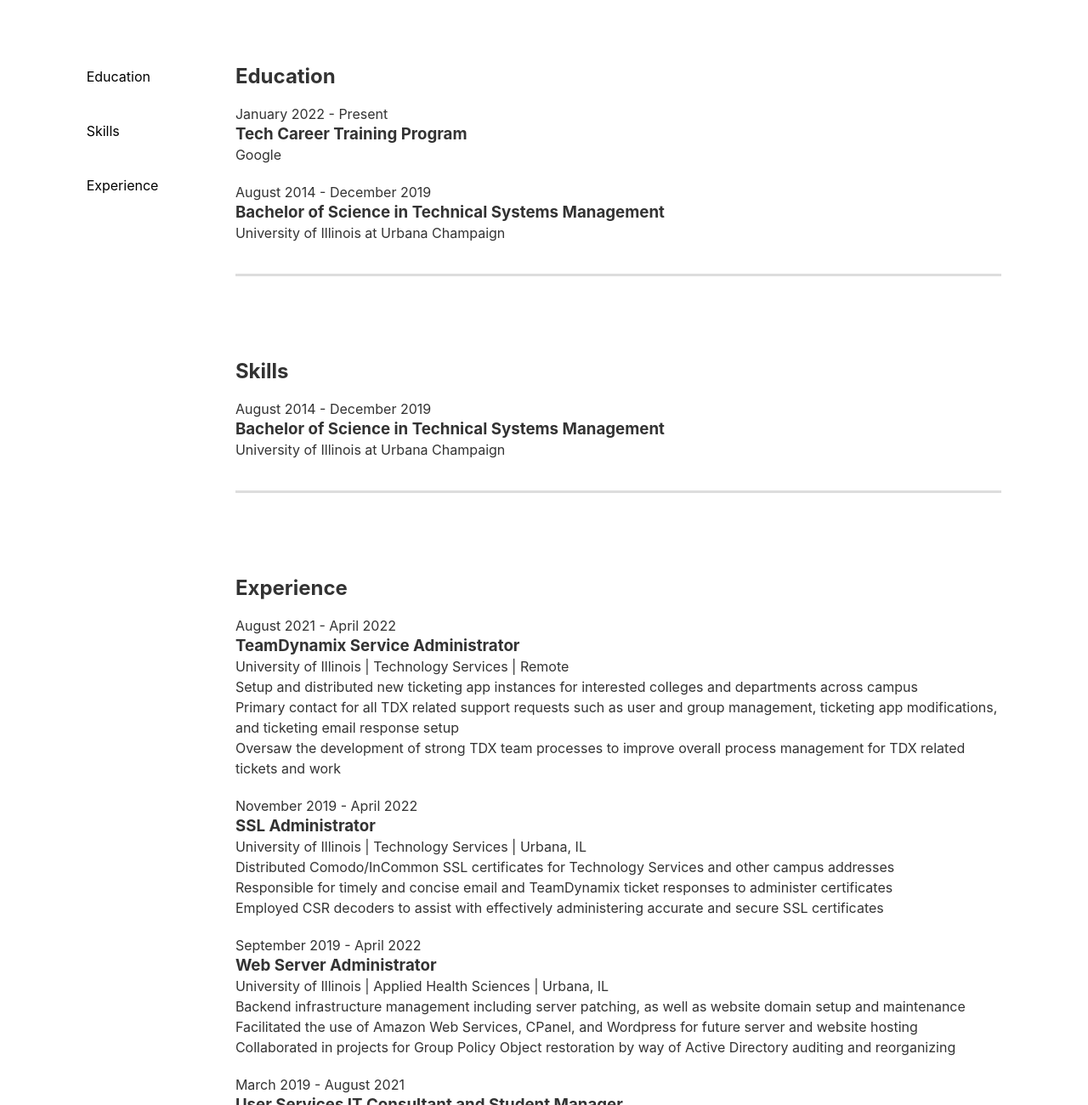
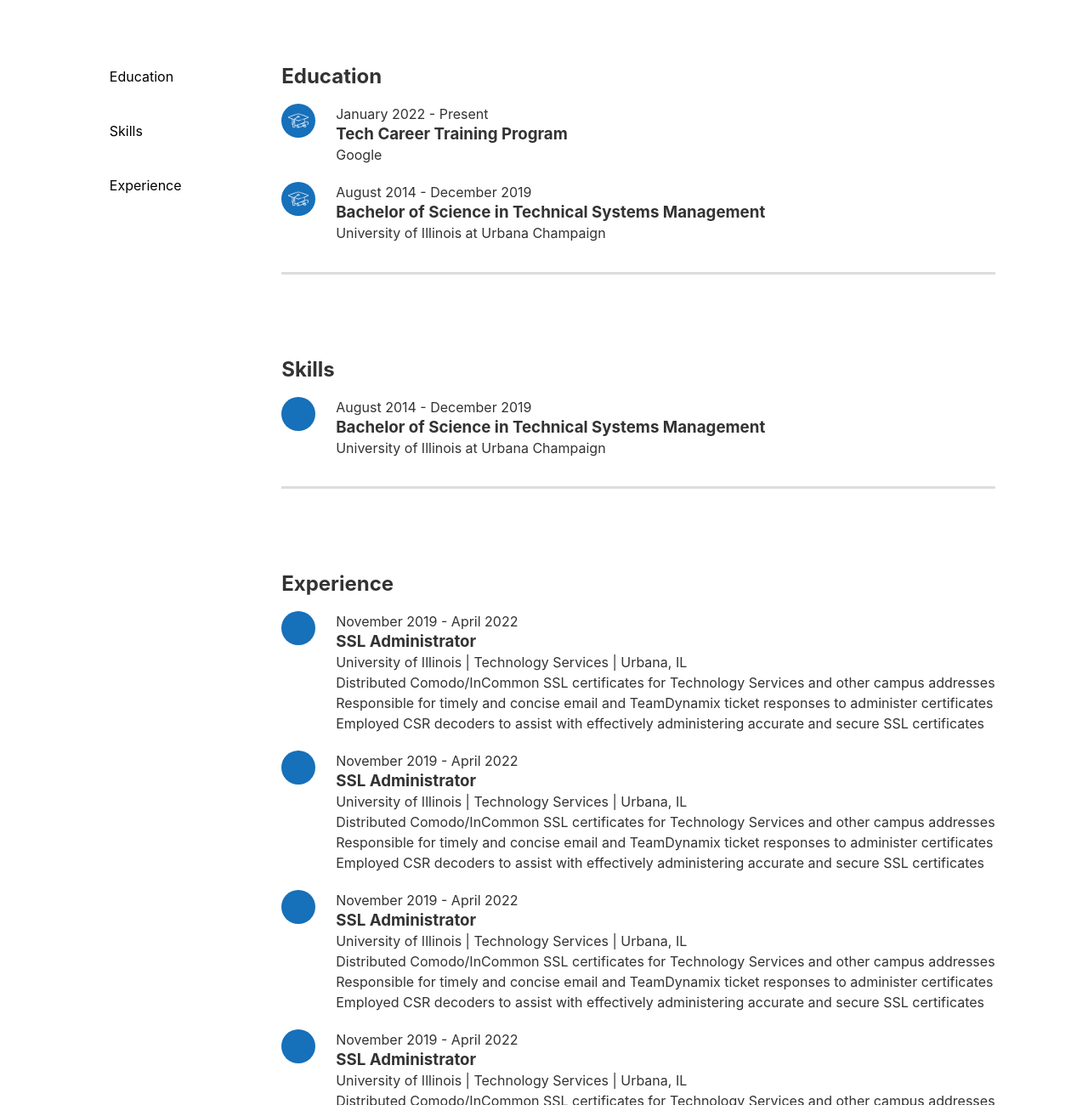
Before and after one commit to mqwebst2/TEP-Project, a website built with Vite: page index.html in a window 1280 px wide. Shown: the part 3859-5159 px from the top of the page at 85% size. Built offline with nearby package versions, Linux system fonts and the light colour scheme.

Commit message:
new icons added

```diff
--- a/index.html
+++ b/index.html
@@ -117,7 +117,7 @@
                   <timeline-item
                     date="'10"
                     image="./new-city-2.jpg"
-                    title="How Communication Is Born (Change Later)"
+                    title="Born To Communicate"
                     paragraph="Graduating as the Salutatorian of my middle school class afforded me the opportunity to practice my public speaking pretty early on in life and it’s only gotten better since. One thing that speaking in front of others has taught me is that the key to effective communication is finding common ground through listening to others. Knowing this has made it that much easier to be comfortable with speaking to people no matter the background they come from. One thing is true for all people, we all have our own lived experience. By learning to respect that, I’ve become much better at translating my own experience for others to understand as well as take the time to understand the mind of others."
                     quote="Each act of communication is a miracle of translation."
                     author="Ken Liu"
@@ -170,7 +170,13 @@
                   <ul class="resume-list">
                     <li class="resume-list__item">
                       <div class="resume-list__item-con">
-                        <div class="resume-item__icon"></div>
+                        <div class="resume-item__icon">
+                          <img
+                            src="./icons/education-icon.png"
+                            alt="Education Icon"
+                            class="resume-item__icon-inner"
+                          />
+                        </div>
 
                         <div class="resume-item__content">
                           <div class="resume-item__year">
@@ -195,7 +201,13 @@
 
                     <li class="resume-list__item">
                       <div class="resume-list__item-con">
-                        <div class="resume-item__icon"></div>
+                        <div class="resume-item__icon">
+                          <img
+                            src="./icons/education-icon.png"
+                            alt="Education Icon"
+                            class="resume-item__icon-inner"
+                          />
+                        </div>
 
                         <div class="resume-item__content">
                           <div class="resume-item__year">
@@ -275,42 +287,38 @@
 
                         <div class="resume-item__content">
                           <div class="resume-item__year">
-                            <span>August 2021 - April 2022</span>
+                            <span>November 2019 - April 2022</span>
                           </div>
                           <div class="resume-item__title">
-                            <h3 class="page-h3 resume-h3">
-                              TeamDynamix Service Administrator
-                            </h3>
+                            <h3 class="page-h3 resume-h3">SSL Administrator</h3>
                           </div>
                           <div class="resume-item__location">
                             <span
                               >University of Illinois | Technology Services |
-                              Remote</span
+                              Urbana, IL</span
                             >
                           </div>
                           <div class="resume-item__list">
                             <ul class="resume-item__list-items">
                               <li>
                                 <span
-                                  >Setup and distributed new ticketing app
-                                  instances for interested colleges and
-                                  departments across campus</span
+                                  >Distributed Comodo/InCommon SSL certificates
+                                  for Technology Services and other campus
+                                  addresses</span
                                 >
                               </li>
                               <li>
                                 <span
-                                  >Primary contact for all TDX related support
-                                  requests such as user and group management,
-                                  ticketing app modifications, and ticketing
-                                  email response setup</span
+                                  >Responsible for timely and concise email and
+                                  TeamDynamix ticket responses to administer
+                                  certificates</span
                                 >
                               </li>
                               <li>
                                 <span
-                                  >Oversaw the development of strong TDX team
-                                  processes to improve overall process
-                                  management for TDX related tickets and
-                                  work</span
+                                  >Employed CSR decoders to assist with
+                                  effectively administering accurate and secure
+                                  SSL certificates</span
                                 >
                               </li>
                             </ul>
@@ -371,40 +379,38 @@
 
                         <div class="resume-item__content">
                           <div class="resume-item__year">
-                            <span>September 2019 - April 2022</span>
+                            <span>November 2019 - April 2022</span>
                           </div>
                           <div class="resume-item__title">
-                            <h3 class="page-h3 resume-h3">
-                              Web Server Administrator
-                            </h3>
+                            <h3 class="page-h3 resume-h3">SSL Administrator</h3>
                           </div>
                           <div class="resume-item__location">
                             <span
-                              >University of Illinois | Applied Health Sciences
-                              | Urbana, IL</span
+                              >University of Illinois | Technology Services |
+                              Urbana, IL</span
                             >
                           </div>
                           <div class="resume-item__list">
                             <ul class="resume-item__list-items">
                               <li>
                                 <span
-                                  >Backend infrastructure management including
-                                  server patching, as well as website domain
-                                  setup and maintenance</span
+                                  >Distributed Comodo/InCommon SSL certificates
+                                  for Technology Services and other campus
+                                  addresses</span
                                 >
                               </li>
                               <li>
                                 <span
-                                  >Facilitated the use of Amazon Web Services,
-                                  CPanel, and Wordpress for future server and
-                                  website hosting</span
+                                  >Responsible for timely and concise email and
+                                  TeamDynamix ticket responses to administer
+                                  certificates</span
                                 >
                               </li>
                               <li>
                                 <span
-                                  >Collaborated in projects for Group Policy
-                                  Object restoration by way of Active Directory
-                                  auditing and reorganizing</span
+                                  >Employed CSR decoders to assist with
+                                  effectively administering accurate and secure
+                                  SSL certificates</span
                                 >
                               </li>
                             </ul>
@@ -419,40 +425,38 @@
 
                         <div class="resume-item__content">
                           <div class="resume-item__year">
-                            <span>March 2019 - August 2021</span>
+                            <span>November 2019 - April 2022</span>
                           </div>
                           <div class="resume-item__title">
-                            <h3 class="page-h3 resume-h3">
-                              User Services IT Consultant and Student Manager
-                            </h3>
+                            <h3 class="page-h3 resume-h3">SSL Administrator</h3>
                           </div>
                           <div class="resume-item__location">
                             <span
-                              >University of Illinois | College of Fine and
-                              Applied Arts | Urbana, IL</span
+                              >University of Illinois | Technology Services |
+                              Urbana, IL</span
                             >
                           </div>
                           <div class="resume-item__list">
                             <ul class="resume-item__list-items">
                               <li>
                                 <span
-                                  >Provided exceptional staff and faculty
-                                  computer support for roughly 800 total domain
-                                  computers and devices</span
+                                  >Distributed Comodo/InCommon SSL certificates
+                                  for Technology Services and other campus
+                                  addresses</span
                                 >
                               </li>
                               <li>
                                 <span
-                                  >Developed interactive web forms to improve
-                                  college of FAA and FAA IT departmental
-                                  processes</span
+                                  >Responsible for timely and concise email and
+                                  TeamDynamix ticket responses to administer
+                                  certificates</span
                                 >
                               </li>
                               <li>
                                 <span
-                                  >Assembled print server objects for entire
-                                  College of FAA using print networking via DHCP
-                                  and proprietary IPAM tools</span
+                                  >Employed CSR decoders to assist with
+                                  effectively administering accurate and secure
+                                  SSL certificates</span
                                 >
                               </li>
                             </ul>
--- a/style.css
+++ b/style.css
@@ -302,6 +302,33 @@
   margin-top: 20px;
 }
 
+.resume-list__item-con {
+  display: flex;
+  flex-direction: row;
+  column-gap: 24px;
+}
+
+.resume-item__icon {
+  display: flex;
+  flex-direction: column;
+  align-items: center;
+  justify-content: center;
+
+  width: 40px;
+  height: 40px;
+
+  border-radius: 50px;
+
+  background-color: #1670ba;
+}
+
+.resume-item__icon-inner {
+  width: 60%;
+  height: 60%;
+
+  filter: invert(100%);
+}
+
 /* PORTFOLIO SECTION */
 #portfolio {
   width: 100vw;
```
Also changed, not shown: public/icons/education-icon.png (added), public/icons/email-icon.png (added), public/icons/experience-icon.png (added), public/icons/github-icon.png (added), public/icons/linkedin-icon.png (added), public/icons/right-arrow-icon.png (added), public/icons/skill-icon.png (added).
